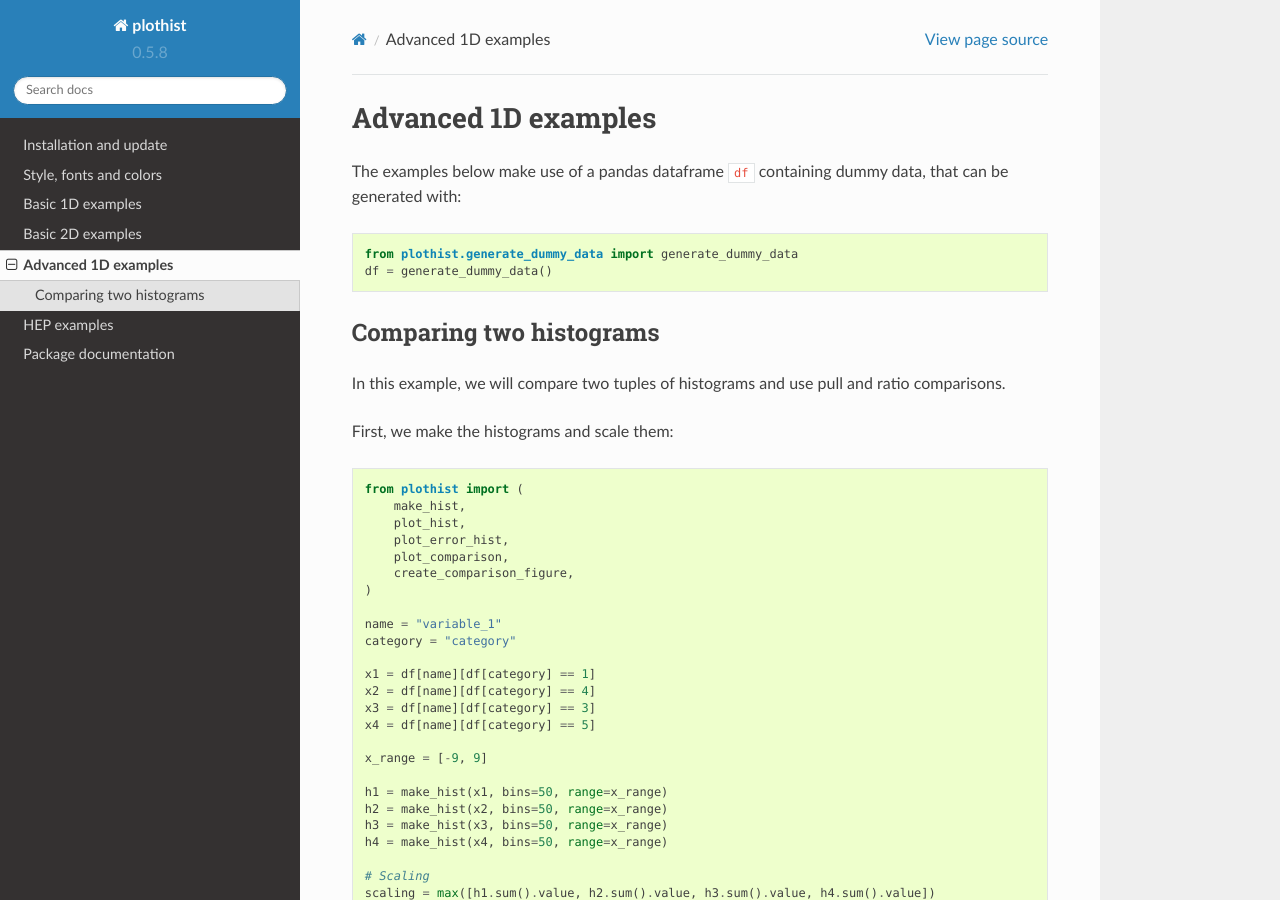
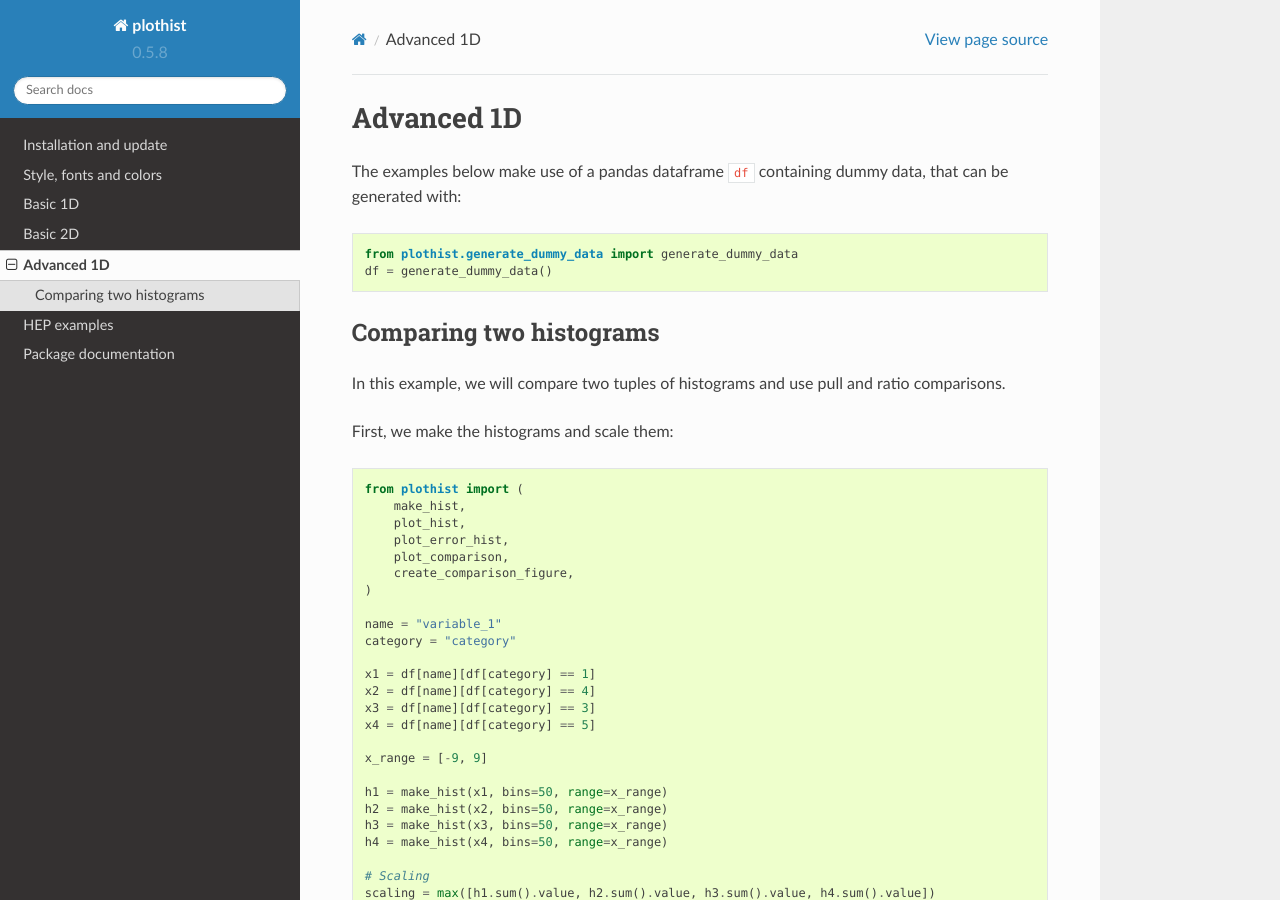
Before and after one commit to cyrraz/plothist, a Sphinx documentation site: the page built from docs/advanced/1d_advanced.rst, in a window 1280 px wide and 900 px high. Built offline with Sphinx 7.4.7 and the Read the Docs theme 2.0.0, drawn with Linux system fonts in a browser that asks for light colours.

Commit message:
remove examples everywhere

```diff
--- a/docs/advanced/1d_advanced.rst
+++ b/docs/advanced/1d_advanced.rst
@@ -1,8 +1,8 @@
 .. _advanced-1d_hist-label:
 
-====================
-Advanced 1D examples
-====================
+===========
+Advanced 1D
+===========
 
 The examples below make use of a pandas dataframe ``df`` containing dummy data, that can be generated with:
 
--- a/docs/basics/1d_hist.rst
+++ b/docs/basics/1d_hist.rst
@@ -1,8 +1,8 @@
 .. _basics-1d_hist-label:
 
-=================
-Basic 1D examples
-=================
+========
+Basic 1D
+========
 
 The examples below make use of a pandas dataframe ``df`` containing dummy data, that can be generated with:
 
--- a/docs/basics/2d_hist.rst
+++ b/docs/basics/2d_hist.rst
@@ -1,8 +1,8 @@
 .. _basics-2d_hist-label:
 
-=================
-Basic 2D examples
-=================
+========
+Basic 2D
+========
 
 The examples below make use of a pandas dataframe ``df`` containing dummy data, that can be generated with:
 
```
